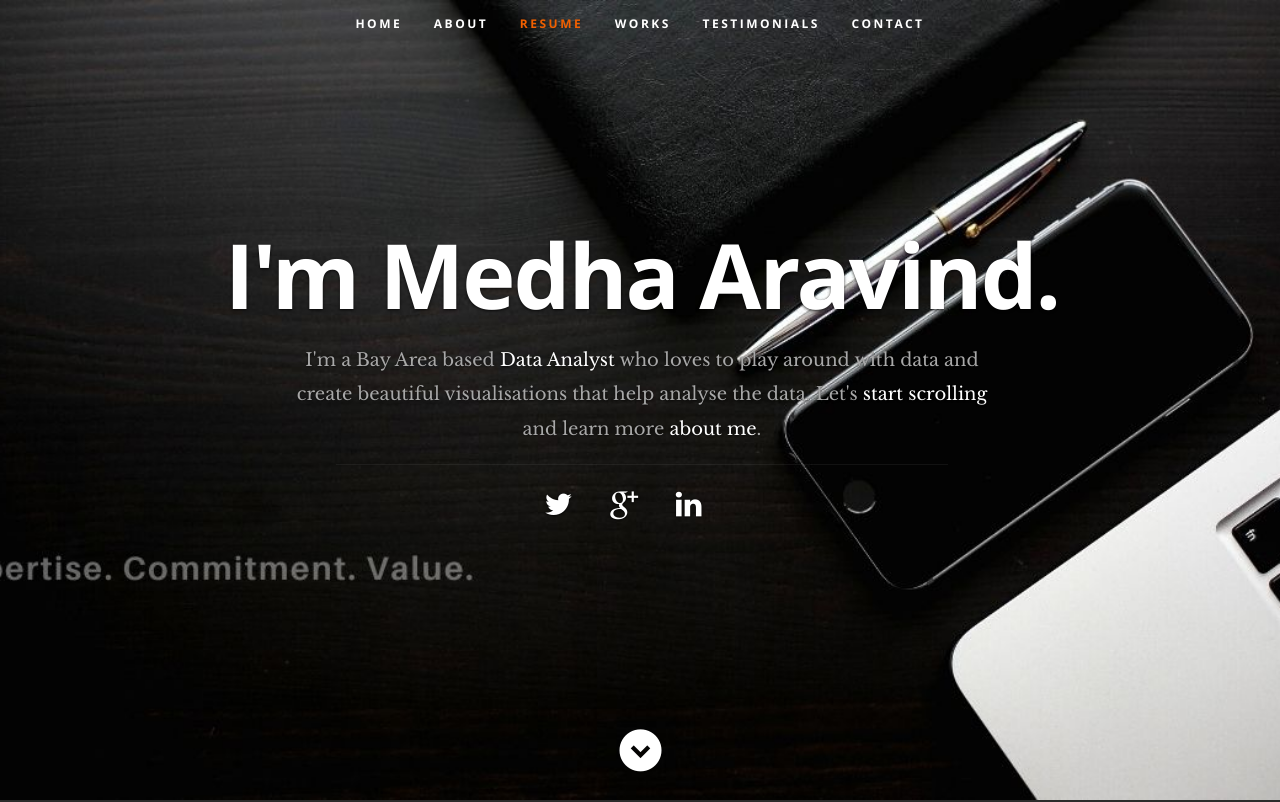
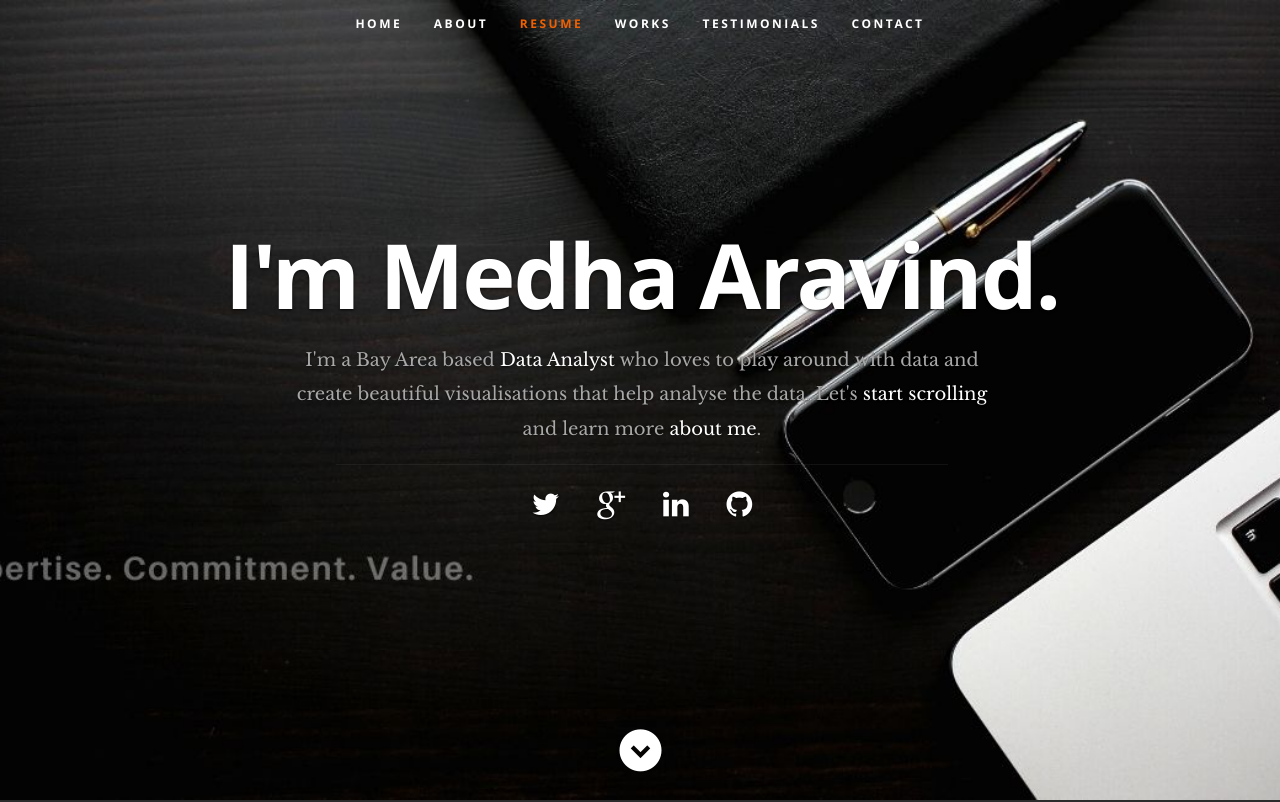
Before and after one commit to medha795/About-me, a plain HTML site: page index.html in a window 1280 px wide. Shown: the top 802 px of the page. Drawn offline with nearby package versions, Linux system fonts and the light colour scheme.

Commit message:
Update index.html

```diff
--- a/index.html
+++ b/index.html
@@ -65,7 +65,7 @@
                <li><a href="#"><i class="fa fa-twitter"></i></a></li>
                <li><a href="#"><i class="fa fa-google-plus"></i></a></li>
 	       <li><a href="#"><i class="fa fa-linkedin"></i></a></li>
-	       <li><a href="#"><i class="fa fa-GitHub"></i></a></li>
+	       <li><a href="#"><i class="fa fa-github"></i></a></li>
             </ul>
          </div>
       </div>
```
